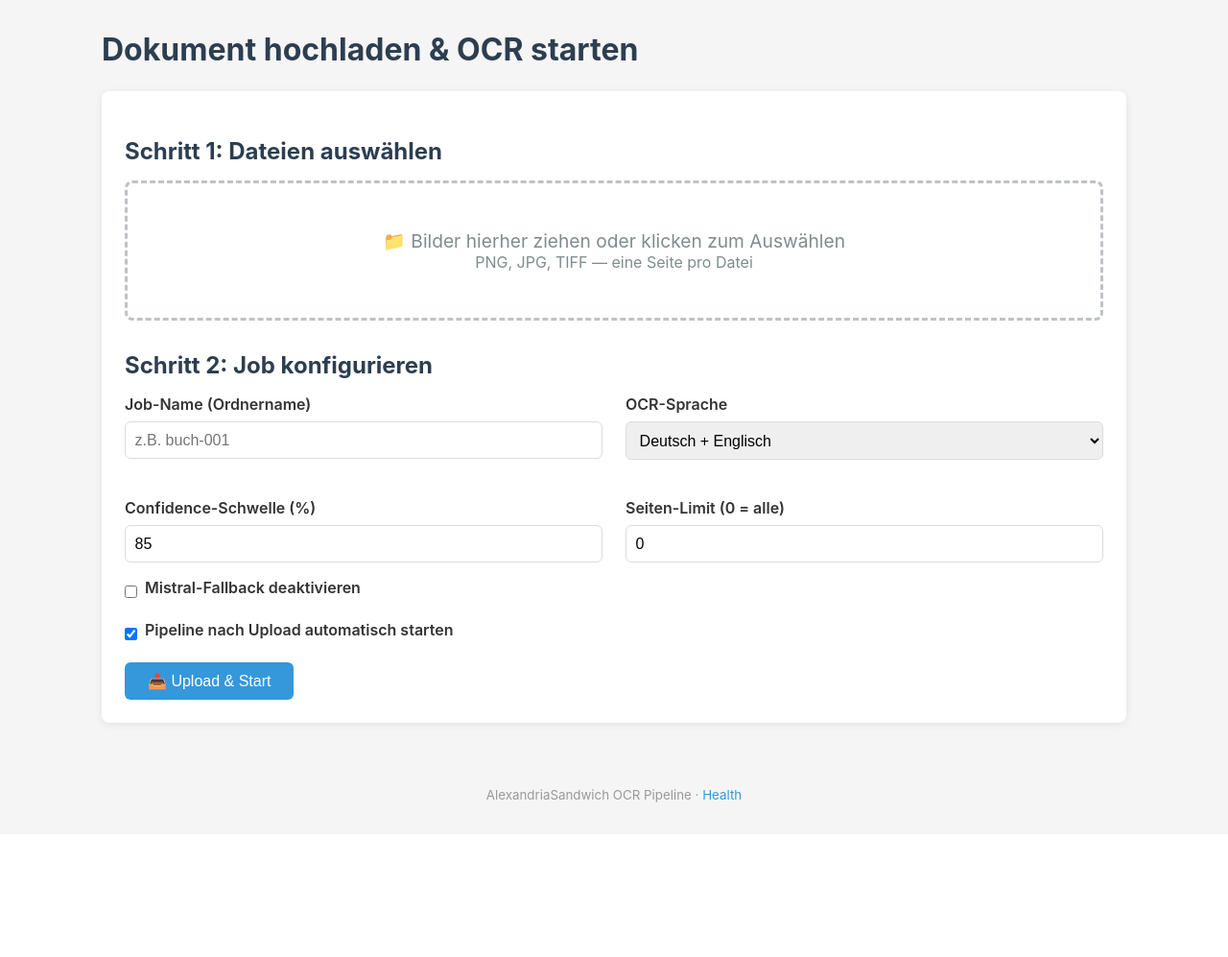
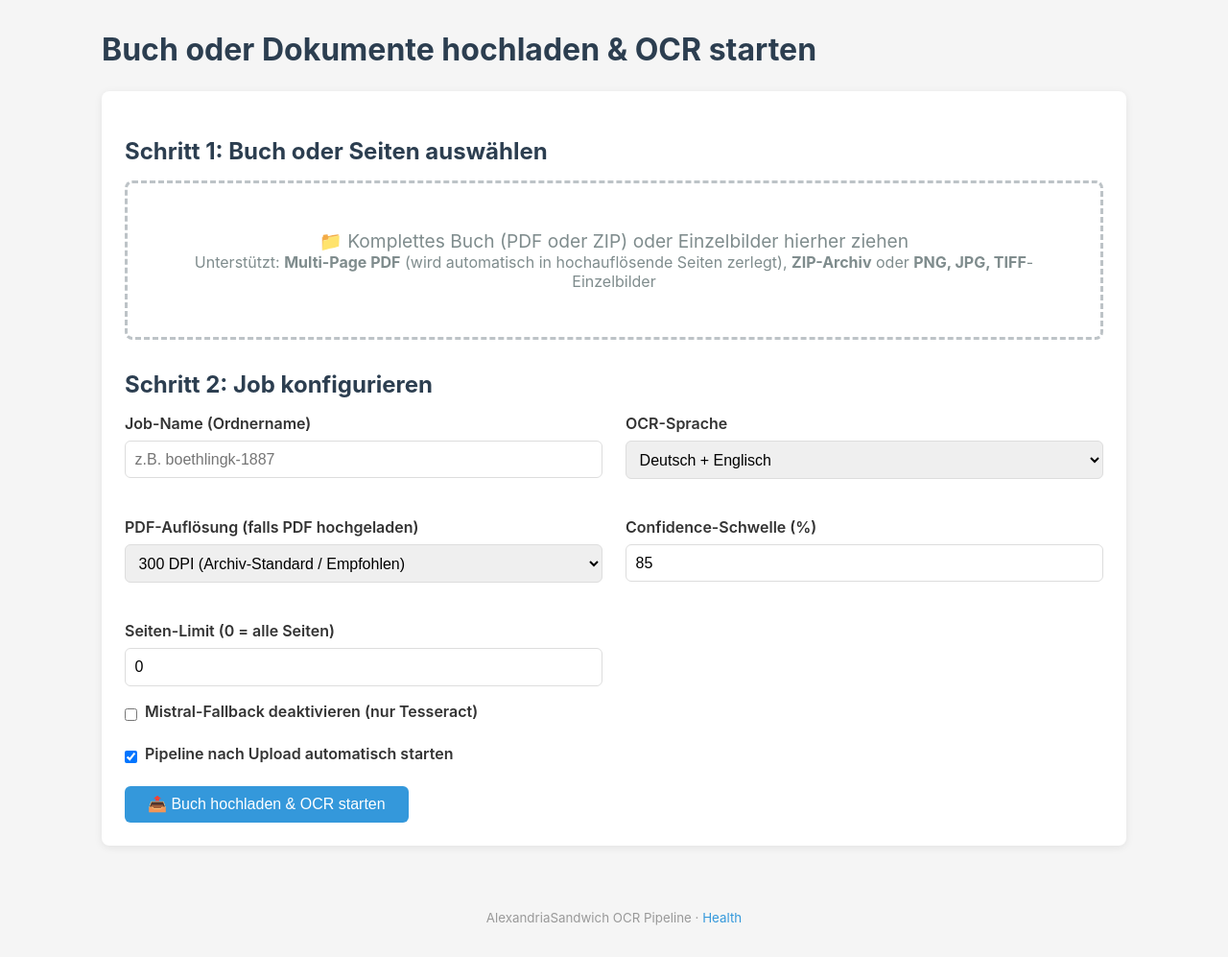
Before and after one commit to birchville-org/AlexandriaSandwich, a FastAPI app: page /upload in a window 1280 px wide. Shown: the part 56-1053 px from the top of the page at 96% size. Before the commit the page ends 892 px from the top, so only its background shows below. Run offline with FastAPI, Linux system fonts and the light colour scheme; some libraries are stand-ins or nearby versions.

Commit message:
feat(ui): support multi-page PDF and ZIP archive book uploads with automatic page extraction

```diff
--- a/ui/main.py
+++ b/ui/main.py
@@ -1,7 +1,8 @@
 #!/usr/bin/env python3
 """AlexandriaSandwich Web UI (FastAPI)"""
 from __future__ import annotations
-import html, json, os
+import asyncio
+import html, json, logging, os, re, shutil, subprocess, zipfile
 from datetime import datetime, timezone
 from pathlib import Path
 from typing import Any
@@ -84,23 +85,113 @@ async def dashboard(request: Request):
     return templates.TemplateResponse(request, "dashboard.html", {"jobs": jobs})
 
 
+logger = logging.getLogger("alexandria_ui")
+VALID_IMG_EXTS = {".png", ".jpg", ".jpeg", ".tif", ".tiff", ".bmp", ".pnm", ".ppm"}
+
+
+def _extract_pdf(pdf_path: Path, target_dir: Path, stem: str, dpi: int = 300) -> list[str]:
+    """Extrahiert Seiten eines Multi-Page PDFs als PNG via pdftoppm."""
+    target_dir.mkdir(parents=True, exist_ok=True)
+    clean_stem = re.sub(r"[^a-zA-Z0-9_-]", "_", stem).strip("_") or "page"
+    prefix = target_dir / clean_stem
+    cmd = ["pdftoppm", "-png", "-r", str(dpi), str(pdf_path), str(prefix)]
+    res = subprocess.run(cmd, stdout=subprocess.PIPE, stderr=subprocess.PIPE, text=True)
+    if res.returncode != 0:
+        err = res.stderr.strip() or res.stdout.strip()
+        logger.error(f"pdftoppm fehlgeschlagen: {err}")
+        raise RuntimeError(f"pdftoppm Fehler: {err}")
+    pages = sorted([p.name for p in target_dir.glob(f"{clean_stem}-*.png")])
+    return pages
+
+
+def _extract_zip(zip_path: Path, target_dir: Path, dpi: int = 300) -> list[str]:
+    """Entpackt Bilddateien und PDFs aus einem ZIP-Archiv."""
+    target_dir.mkdir(parents=True, exist_ok=True)
+    extracted = []
+    with zipfile.ZipFile(zip_path, "r") as zf:
+        for member in zf.infolist():
+            if member.is_dir():
+                continue
+            fname = Path(member.filename).name
+            if not fname or fname.startswith(".") or fname.startswith("__MACOSX"):
+                continue
+            ext = Path(fname).suffix.lower()
+            if ext in VALID_IMG_EXTS:
+                dest = target_dir / fname
+                with zf.open(member) as src, open(dest, "wb") as dst:
+                    shutil.copyfileobj(src, dst)
+                extracted.append(dest.name)
+            elif ext == ".pdf":
+                temp_pdf = target_dir / f"_temp_{fname}"
+                with zf.open(member) as src, open(temp_pdf, "wb") as dst:
+                    shutil.copyfileobj(src, dst)
+                try:
+                    pdf_pages = _extract_pdf(temp_pdf, target_dir, stem=Path(fname).stem, dpi=dpi)
+                    extracted.extend(pdf_pages)
+                finally:
+                    temp_pdf.unlink(missing_ok=True)
+    return sorted(extracted)
+
+
 @app.get("/upload", response_class=HTMLResponse)
 async def upload_form(request: Request):
     return templates.TemplateResponse(request, "upload.html", {"result": None})
 
 
 @app.post("/upload")
-async def upload_submit(request: Request, job: str = Form(...), lang: str = Form("deu+eng"), threshold: int = Form(85), limit: int = Form(0), no_mistral: bool = Form(False), trigger: bool = Form(False), files: list[UploadFile] = File(...)):
+async def upload_submit(
+    request: Request,
+    job: str = Form(...),
+    lang: str = Form("deu+eng"),
+    threshold: int = Form(85),
+    limit: int = Form(0),
+    dpi: int = Form(300),
+    no_mistral: bool = Form(False),
+    trigger: bool = Form(False),
+    files: list[UploadFile] = File(...),
+):
     job_dir = INPUT_DIR / job
     job_dir.mkdir(parents=True, exist_ok=True)
     saved = []
+    notes = []
+
     for f in files:
-        if not f.filename: continue
-        dest = job_dir / Path(f.filename).name
-        with open(dest, "wb") as out: out.write(await f.read())
-        saved.append(f.filename)
-    result = {"saved": saved, "job": job, "triggered": False}
-    if trigger:
+        if not f.filename:
+            continue
+        ext = Path(f.filename).suffix.lower()
+        if ext == ".pdf":
+            # Originales PDF als Quelle sichern
+            pdf_path = job_dir / f"source_{Path(f.filename).name}"
+            with open(pdf_path, "wb") as out:
+                out.write(await f.read())
+            try:
+                pages = await asyncio.to_thread(_extract_pdf, pdf_path, job_dir, Path(f.filename).stem, dpi)
+                saved.extend(pages)
+                notes.append(f"PDF '{f.filename}' zerlegt in {len(pages)} Einzelseite(n) ({dpi} DPI)")
+            except Exception as e:
+                notes.append(f"Fehler bei PDF-Extraktion von '{f.filename}': {e}")
+        elif ext == ".zip":
+            zip_path = job_dir / f"_temp_{Path(f.filename).name}"
+            with open(zip_path, "wb") as out:
+                out.write(await f.read())
+            try:
+                items = await asyncio.to_thread(_extract_zip, zip_path, job_dir, dpi)
+                saved.extend(items)
+                notes.append(f"ZIP-Archiv '{f.filename}' entpackt: {len(items)} Seite(n) bereitgestellt")
+            except Exception as e:
+                notes.append(f"Fehler bei ZIP-Entpacken von '{f.filename}': {e}")
+            finally:
+                zip_path.unlink(missing_ok=True)
+        elif ext in VALID_IMG_EXTS:
+            dest = job_dir / Path(f.filename).name
+            with open(dest, "wb") as out:
+                out.write(await f.read())
+            saved.append(dest.name)
+        else:
+            notes.append(f"Format nicht unterstützt und übersprungen: '{f.filename}'")
+
+    result = {"saved": saved, "notes": notes, "job": job, "triggered": False}
+    if trigger and len(saved) > 0:
         n8n_resp = _trigger_n8n(job, lang=lang, threshold=threshold, limit=limit, no_mistral=no_mistral)
         result["triggered"] = True
         result["n8n_response"] = n8n_resp
--- a/ui/templates/upload.html
+++ b/ui/templates/upload.html
@@ -1,35 +1,50 @@
 {% extends "base.html" %}
 {% block title %}Upload — AlexandriaSandwich{% endblock %}
 {% block content %}
-<h1>Dokument hochladen &amp; OCR starten</h1>
+<h1>Buch oder Dokumente hochladen &amp; OCR starten</h1>
 
 {% if result %}
   {% if result.triggered and result.n8n_response and result.n8n_response.ok %}
   <div class="alert alert-success">
-    ✅ <strong>{{ result.saved|length }} Datei(en) gespeichert</strong> in <code>/data/input/{{ result.job }}/</code><br>
+    ✅ <strong>{{ result.saved|length }} Datei(en) / Seite(n) bereitgestellt</strong> in <code>/data/input/{{ result.job }}/</code><br>
+    {% if result.notes %}
+      <ul style="margin: 0.5rem 0 0.5rem 1.2rem; font-size: 0.95rem;">
+        {% for note in result.notes %}<li>{{ note }}</li>{% endfor %}
+      </ul>
+    {% endif %}
     Pipeline gestartet — n8n Antwort: <code>{{ result.n8n_response }}</code>
   </div>
   {% elif result.triggered and result.n8n_response %}
   <div class="alert alert-error">
-    ⚠️ <strong>{{ result.saved|length }} Datei(en) gespeichert</strong>, aber Pipeline-Trigger fehlgeschlagen:<br>
+    ⚠️ <strong>{{ result.saved|length }} Datei(en) / Seite(n) gespeichert</strong>, aber Pipeline-Trigger fehlgeschlagen:<br>
+    {% if result.notes %}
+      <ul style="margin: 0.5rem 0 0.5rem 1.2rem; font-size: 0.95rem;">
+        {% for note in result.notes %}<li>{{ note }}</li>{% endfor %}
+      </ul>
+    {% endif %}
     <pre>{{ result.n8n_response }}</pre>
   </div>
   {% else %}
   <div class="alert alert-info">
-    ✅ <strong>{{ result.saved|length }} Datei(en) gespeichert</strong> in <code>/data/input/{{ result.job }}/</code><br>
-    Pipeline nicht gestartet (nur Upload).
+    ✅ <strong>{{ result.saved|length }} Datei(en) / Seite(n) gespeichert</strong> in <code>/data/input/{{ result.job }}/</code><br>
+    {% if result.notes %}
+      <ul style="margin: 0.5rem 0 0.5rem 1.2rem; font-size: 0.95rem;">
+        {% for note in result.notes %}<li>{{ note }}</li>{% endfor %}
+      </ul>
+    {% endif %}
+    Pipeline nicht gestartet (nur Upload &amp; Bereitstellung).
   </div>
   {% endif %}
 {% endif %}
 
 <div class="card">
-  <h2>Schritt 1: Dateien auswählen</h2>
+  <h2>Schritt 1: Buch oder Seiten auswählen</h2>
   <form id="uploadForm" method="post" action="/upload" enctype="multipart/form-data">
     <div class="drop-zone" id="dropZone" onclick="document.getElementById('fileInput').click()">
-      <p style="font-size:1.2rem;">📁 Bilder hierher ziehen oder klicken zum Auswählen</p>
-      <p class="text-muted">PNG, JPG, TIFF — eine Seite pro Datei</p>
+      <p style="font-size:1.2rem;">📁 Komplettes Buch (PDF oder ZIP) oder Einzelbilder hierher ziehen</p>
+      <p class="text-muted">Unterstützt: <strong>Multi-Page PDF</strong> (wird automatisch in hochauflösende Seiten zerlegt), <strong>ZIP-Archiv</strong> oder <strong>PNG, JPG, TIFF</strong>-Einzelbilder</p>
     </div>
-    <input type="file" id="fileInput" name="files" multiple accept=".png,.jpg,.jpeg,.tif,.tiff" style="display:none;" required>
+    <input type="file" id="fileInput" name="files" multiple accept=".pdf,.zip,.png,.jpg,.jpeg,.tif,.tiff" style="display:none;" required>
 
     <ul class="file-list" id="fileList"></ul>
 
@@ -37,7 +52,7 @@
     <div class="grid">
       <div class="form-group">
         <label for="job">Job-Name (Ordnername)</label>
-        <input type="text" id="job" name="job" placeholder="z.B. buch-001" required>
+        <input type="text" id="job" name="job" placeholder="z.B. boethlingk-1887" required>
       </div>
       <div class="form-group">
         <label for="lang">OCR-Sprache</label>
@@ -50,23 +65,34 @@
         </select>
       </div>
       <div class="form-group">
+        <label for="dpi">PDF-Auflösung (falls PDF hochgeladen)</label>
+        <select id="dpi" name="dpi">
+          <option value="300" selected>300 DPI (Archiv-Standard / Empfohlen)</option>
+          <option value="400">400 DPI (Sehr hohe Details)</option>
+          <option value="150">150 DPI (Schnelltest)</option>
+        </select>
+      </div>
+      <div class="form-group">
         <label for="threshold">Confidence-Schwelle (%)</label>
         <input type="number" id="threshold" name="threshold" value="85" min="0" max="100">
       </div>
       <div class="form-group">
-        <label for="limit">Seiten-Limit (0 = alle)</label>
+        <label for="limit">Seiten-Limit (0 = alle Seiten)</label>
         <input type="number" id="limit" name="limit" value="0" min="0">
       </div>
     </div>
     <div class="form-group checkbox-group">
       <input type="checkbox" id="no_mistral" name="no_mistral" value="true">
-      <label for="no_mistral">Mistral-Fallback deaktivieren</label>
+      <label for="no_mistral">Mistral-Fallback deaktivieren (nur Tesseract)</label>
     </div>
     <div class="form-group checkbox-group">
       <input type="checkbox" id="trigger" name="trigger" value="true" checked>
       <label for="trigger">Pipeline nach Upload automatisch starten</label>
     </div>
-    <button type="submit" class="btn">📤 Upload &amp; Start</button>
+    <button type="submit" class="btn" id="submitBtn">📤 Buch hochladen &amp; OCR starten</button>
+    <div id="uploadProgress" style="display:none; margin-top:1rem; padding:0.75rem; border-radius:4px; background:#f0f9ff; border:1px solid #bae6fd; color:#0369a1;">
+      ⏳ Dateien werden hochgeladen und verarbeitet (bei PDFs werden Seiten extrahiert)... Bitte warten.
+    </div>
   </form>
 </div>
 
@@ -74,6 +100,9 @@
 const dropZone = document.getElementById('dropZone');
 const fileInput = document.getElementById('fileInput');
 const fileList = document.getElementById('fileList');
+const uploadForm = document.getElementById('uploadForm');
+const submitBtn = document.getElementById('submitBtn');
+const uploadProgress = document.getElementById('uploadProgress');
 
 dropZone.addEventListener('dragover', (e) => { e.preventDefault(); dropZone.classList.add('dragover'); });
 dropZone.addEventListener('dragleave', () => dropZone.classList.remove('dragover'));
@@ -89,7 +118,14 @@ function updateFileList() {
   fileList.innerHTML = '';
   for (const f of fileInput.files) {
     const li = document.createElement('li');
-    li.textContent = f.name + ' (' + (f.size/1024).toFixed(1) + ' KB)';
+    let extra = '';
+    const ext = f.name.toLowerCase().split('.').pop();
+    if (ext === 'pdf') {
+      extra = ' — 📖 Multi-Page PDF (wird automatisch in Einzelseiten zerlegt)';
+    } else if (ext === 'zip') {
+      extra = ' — 📦 ZIP-Archiv (wird automatisch entpackt)';
+    }
+    li.textContent = f.name + ' (' + (f.size / (1024 * 1024) >= 1 ? (f.size / (1024 * 1024)).toFixed(2) + ' MB' : (f.size / 1024).toFixed(1) + ' KB') + ')' + extra;
     fileList.appendChild(li);
   }
 }
@@ -99,7 +135,15 @@ fileInput.addEventListener('change', () => {
   const jobInput = document.getElementById('job');
   if (!jobInput.value && fileInput.files.length > 0) {
     const name = fileInput.files[0].name.replace(/\.[^.]+$/, '');
-    jobInput.value = 'job-' + name.toLowerCase().replace(/[^a-z0-9]/g, '-');
+    jobInput.value = 'job-' + name.toLowerCase().replace(/[^a-z0-9]/g, '-').replace(/-+/g, '-').replace(/^-|-$/g, '');
+  }
+});
+
+uploadForm.addEventListener('submit', () => {
+  if (fileInput.files.length > 0) {
+    submitBtn.disabled = true;
+    submitBtn.textContent = '⏳ Verarbeite Upload & Extraktion...';
+    uploadProgress.style.display = 'block';
   }
 });
 </script>
```
